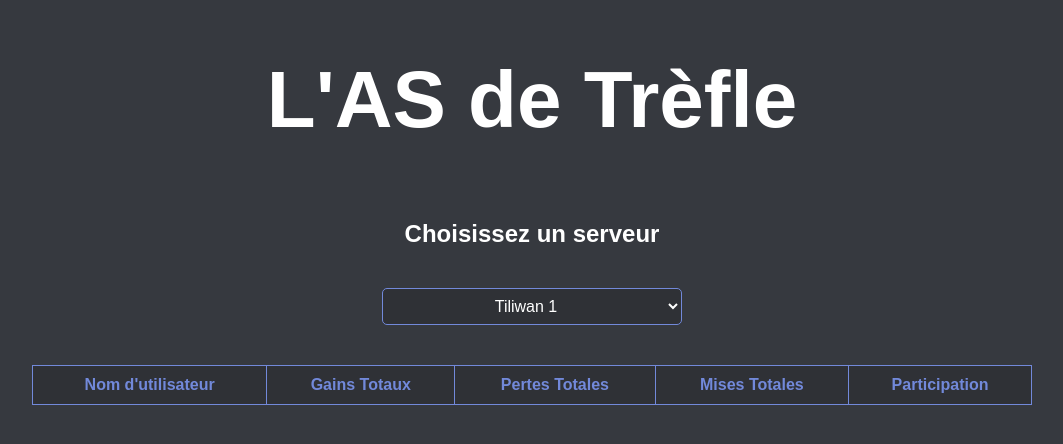
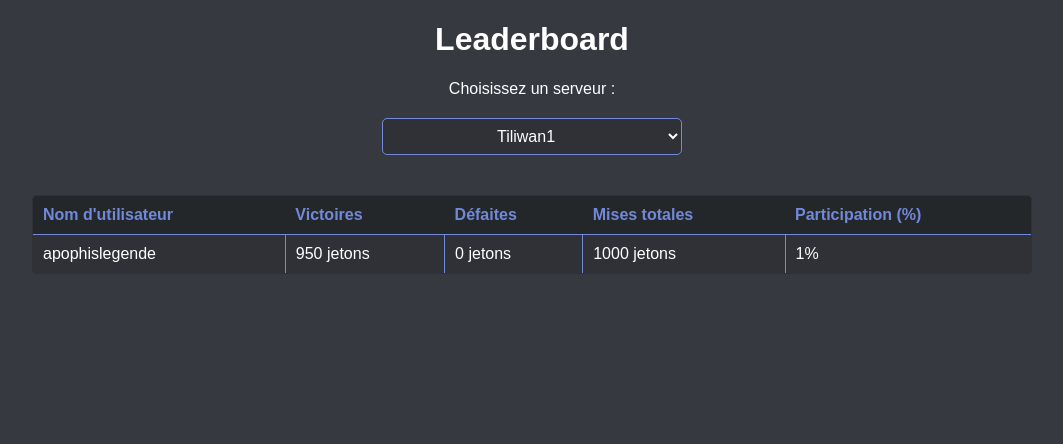
Before and after one commit to Apophis-Legende/leaderboard, a Flask app: page / in a window 1280 px wide. Shown: the top 444 px of the page, without its empty margins (108-1171 px from the left). Run offline with Flask 3, Linux system fonts and the light colour scheme; lists and menus that the app fills with data are empty.

Commit message:
Automatic commit before Assistant edits

```diff
--- /dev/null
+++ b/data.json
@@ -0,0 +1,3 @@
+{
+    "nouveau": "contenu"
+}
--- a/main.py
+++ b/main.py
@@ -4,7 +4,8 @@ from flask import Flask, render_template, jsonify, request
 import threading
 import os
 import json
-from logique import process_giveaway_data, load_json
+import requests
+from logique import process_giveaway_data,load_json
 from data_manager import load_json, save_json, extract_user_data
 from discord.ui import View, Select
 
@@ -24,25 +25,35 @@ def load_json(filename, default_data=None):
         with open(filename, "r", encoding="utf-8") as file:
             return json.load(file)
     return default_data or {}
+@app.route('/')
 
-@app.route('/')
 def index():
     """Route pour afficher la page HTML."""
     return render_template('index.html')
 
 @app.route('/api/leaderboard', methods=["GET"])
 def get_leaderboard():
-    """API pour fournir les données JSON à la page."""
-    server = request.args.get('server', 'T1')  # Valeur par défaut T1
-    server_filename = f"{server}.json"  # Par exemple, T1.json, T2.json, O1.json, etc.
+    server_file_mapping = {
+        "Tiliwan1": "T1.json",
+        "Tiliwan2": "T2.json",
+        "Oshimo": "O1.json",
+        "Herdegrize": "H1.json",
+        "Euro": "E1.json"
+    }
+    server = request.args.get('server', 'Tiliwan1')  # Nom du serveur par défaut
+    server_filename = server_file_mapping.get(server)  # Obtenir le nom du fichier correspondant
+
+    if not server_filename:
+        return jsonify({"error": f"Serveur inconnu : {server}"}), 404
+
     try:
-        # Charger les données depuis le fichier JSON du serveur
         data = load_json(server_filename, default_data={})
         if not data:
             raise ValueError(f"Les données du fichier '{server_filename}' sont vides ou mal formatées.")
-        return jsonify(data)  # Renvoyer les données JSON
+        return jsonify(data)
     except Exception as e:
         return jsonify({"error": f"Une erreur est survenue : {e}"}), 500
+
 
 def run_flask():
     # Assurez-vous que Flask écoute sur 0.0.0.0 pour permettre l'accès externe
@@ -56,7 +67,8 @@ user_data = extract_user_data(data)
 for user in user_data:
     print(user)
 
-# ID du bot cible
+
+# ID du bot cible que vous souhaitez suivre (par exemple, le bot de giveaway)
 TARGET_BOT_ID = 294882584201003009  # ID du GiveawayBot
 
 class ServerSelect(View):
@@ -75,9 +87,19 @@ class ServerSelect(View):
             ]
         ))
 
-    async def interaction_check(self, interaction: discord.Interaction):
-        server_value = interaction.data['values'][0]  # Récupérer la valeur (le fichier JSON associé)
-        await self.update_page(interaction, server_value)
+    async def process_and_save_data(new_data):
+        """Traite et sauvegarde les données reçues dans un fichier JSON local."""
+        try:
+            # Charger les données existantes
+            existing_data = load_json("data.json", default_data={})
+            # Mettre à jour les données
+            existing_data.update(new_data)
+            # Sauvegarder les données mises à jour
+            save_json("data.json", existing_data)
+            print("✅ Données mises à jour dans data.json.")
+        except Exception as e:
+            print(f"❌ Une erreur s'est produite lors du traitement des données : {e}")
+
 
     async def update_page(self, interaction, server_value):
         """Commande pour traiter et mettre à jour les données du serveur sélectionné."""
@@ -90,6 +112,15 @@ class ServerSelect(View):
 
             if not raw_data:
                 raise ValueError(f"Les données du fichier '{server_filename}' sont vides ou mal formatées.")
+
+            print(f"Données chargées pour {server_filename}: ", raw_data)  # Afficher les données pour debug
+
+            # Si vous ne voulez pas utiliser 'process_giveaway_data', vous pouvez simplement mettre à jour le fichier
+            # Si vous souhaitez seulement mettre à jour certaines données ou les afficher, faites-le ici
+            # Si vous voulez mettre à jour les fichiers JSON directement, vous pouvez aussi ajouter une logique de sauvegarde ici.
+
+            # Exemple : Mettez à jour ou sauvegardez les données sans utiliser 'giveaway'
+            save_json(server_filename, raw_data)
 
             # Envoi de la confirmation
             await interaction.response.send_message(f"🔄 Données du serveur {server_value} mises à jour avec succès ! Rechargez la page pour voir les modifications.", ephemeral=True)
@@ -106,6 +137,35 @@ async def update_page(interaction: discord.Interaction):
     """Commande pour traiter et mettre à jour les données du serveur sélectionné."""
     view = ServerSelect()  # Crée l'interface de sélection
     await interaction.response.send_message("Choisissez un serveur pour mettre à jour les données : ", view=view)
+
+# Cette partie sera appelée une fois que l'utilisateur choisit un serveur
+async def update_page(interaction, server_value):
+    """Traiter et mettre à jour les données du serveur sélectionné."""
+    try:
+        # Le fichier JSON à charger correspond à la valeur sélectionnée par l'utilisateur
+        server_filename = f"{server_value}.json"  # Ex: T1.json, T2.json, etc.
+
+        # Charger les données depuis le fichier JSON du serveur
+        raw_data = load_json(server_filename, default_data={})
+
+        if not raw_data:
+            raise ValueError(f"Les données du fichier '{server_filename}' sont vides ou mal formatées.")
+
+        print(f"Données chargées pour {server_filename}: ", raw_data)  # Afficher les données pour debug
+
+        # Vous pouvez ici manipuler ou mettre à jour les données si nécessaire
+        save_json(server_filename, raw_data)
+
+        # Envoi de la confirmation
+        await interaction.response.send_message(f"🔄 Données du serveur {server_value} mises à jour avec succès ! Rechargez la page pour voir les modifications.", ephemeral=True)
+
+    except ValueError as e:
+        # Cas spécifique pour les erreurs de format de données
+        await interaction.response.send_message(f"❌ Erreur de format des données : {str(e)}", ephemeral=True)
+    except Exception as e:
+        # Attraper toutes les autres erreurs et les afficher
+        await interaction.response.send_message(f"❌ Une erreur est survenue : {str(e)}", ephemeral=True)
+
 
 @bot.event
 async def on_ready():
@@ -159,9 +219,36 @@ async def retrieve_previous_message_with_summary(channel):
                         await download_json_from_summary(button.url, channel)
                         return
 
-# Lancer le bot Discord
+async def download_json_from_summary(url, channel):
+    print(f"🌐 Téléchargement du JSON depuis : {url}")
+    api_url = url.replace("https://giveawaybot.party/summary#", "https://summary-api.giveawaybot.party/?")
+
+    try:
+        response = requests.get(api_url)
+        response.raise_for_status()
+        raw_data = response.json()
+
+        print(f"✅ JSON brut récupéré avec succès : {raw_data}")
+
+        # Appeler le traitement des données
+        process_giveaway_data(raw_data)
+
+        await channel.send(f"🎉 Leaderboard mis à jour automatiquement !")
+        print(f"✅ Leaderboard mis à jour.")
+    except Exception as e:
+        print(f"❌ Erreur lors du traitement : {e}")
+        await channel.send(f"⚠️ Une erreur est survenue : {str(e)}")
+
+@bot.event
+async def on_ready():
+    await bot.tree.sync()
+    print(f"✅ Commandes Slash synchronisées. Connecté en tant que {bot.user}.")
+    print(f"📋 Commandes enregistrées : {[cmd.name for cmd in bot.tree.get_commands()]}")
+
+
+# Démarrer le bot Discord
 def run_bot():
-    bot.run(os.getenv("DISCORD_TOKEN"))
+    bot.run(os.getenv("TOKEN"))
 
 # Exécuter Flask et Discord en parallèle
 if __name__ == "__main__":
--- a/static/styles.css
+++ b/static/styles.css
@@ -46,26 +46,40 @@ select {
 
 /* Style du tableau */
 table {
-    width: 100%;
+    width: 90%;
     border-collapse: collapse;
     margin-top: 20px;
     background-color: #2f3136; /* Fond sombre pour le tableau */
     max-width: 1000px;
     border-radius: 5px; /* Coins arrondis pour le tableau */
+    border: 1px solid #7289da; /* Bordure bleue */
+    color: white; /* Texte blanc */
+    overflow: hidden; /* Assure que les coins arrondis fonctionnent */
 }
 
-th, td {
+/* En-têtes de tableau */
+th {
+    background-color: #23272a; /* Couleur légèrement plus sombre pour l'en-tête */
+    color: #7289da; /* Texte en bleu pour l'en-tête */
+    padding: 10px;
+    text-align: left;
+}
+
+/* Cellules de tableau */
+td {
     padding: 10px;
     border: 1px solid #7289da; /* Bordure bleue pour les cellules */
 }
 
-th {
-    background-color: #2f3136; /* Fond sombre pour les en-têtes */
-    color: #7289da; /* Couleur du texte en bleu pour les en-têtes */
+/* Alternance des lignes */
+tr:nth-child(even) {
+    background-color: #3a3f47; /* Fond plus clair pour les lignes paires */
 }
 
-tr:nth-child(even) {
-    background-color: #3a3f47; /* Fond plus clair pour les lignes paires */
+tr:hover {
+    background-color: #434b52; /* Surbrillance au survol */
+    cursor: pointer; /* Change le curseur au survol */
+    transition: background-color 0.3s ease; /* Animation fluide */
 }
 
 /* Media Queries pour la réactivité */
@@ -76,7 +90,7 @@ tr:nth-child(even) {
     }
 
     table {
-        width: 90%;
+        font-size: 14px;
     }
 
     select {
@@ -90,11 +104,12 @@ tr:nth-child(even) {
         font-size: 1.5em;
     }
 
+    table {
+        width: 100%;
+        font-size: 12px;
+    }
+
     select {
         width: 100%;
     }
-
-    table {
-        width: 100%;
-    }
 }
--- a/templates/index.html
+++ b/templates/index.html
@@ -1,63 +1,46 @@
 <!DOCTYPE html>
-<html lang="fr">
+<html lang="en">
 <head>
     <meta charset="UTF-8">
     <meta name="viewport" content="width=device-width, initial-scale=1.0">
-    <title>Leaderboard - Serveur</title>
-
-    <!-- Utilisez url_for pour lier le fichier CSS -->
-    <link rel="stylesheet" href="{{ url_for('static', filename='styles.css') }}">
-
-    <!-- Inclure jQuery -->
-    <script src="https://code.jquery.com/jquery-3.6.0.min.js"></script>
+    <title>Leaderboard</title>
+    <link rel="stylesheet" href="/static/styles.css">
 </head>
 <body>
-    <!-- Bannière avec texte -->
-    <header>
-        <div id="banner">
-            <h1>L'AS de Trèfle</h1>
-        </div>
-    </header>
-
-    <!-- Menu déroulant -->
-    <h2>Choisissez un serveur</h2>
+    <h1>Leaderboard</h1>
+    <label for="server-select">Choisissez un serveur :</label>
     <select id="server-select">
-        <option value="Tiliwan1">Tiliwan 1</option>
-        <option value="Tiliwan2">Tiliwan 2</option>
+        <option value="Tiliwan1">Tiliwan1</option>
+        <option value="Tiliwan2">Tiliwan2</option>
         <option value="Oshimo">Oshimo</option>
         <option value="Herdegrize">Herdegrize</option>
         <option value="Euro">Euro</option>
     </select>
 
-    <!-- Tableau pour afficher les données -->
-    <table id="leaderboard">
+    <table>
         <thead>
             <tr>
                 <th>Nom d'utilisateur</th>
-                <th>Gains Totaux</th>
-                <th>Pertes Totales</th>
-                <th>Mises Totales</th>
-                <th>Participation</th>
+                <th>Victoires</th>
+                <th>Défaites</th>
+                <th>Mises totales</th>
+                <th>Participation (%)</th>
             </tr>
         </thead>
         <tbody id="leaderboard-body">
-            <!-- Les lignes de données seront insérées ici par JavaScript -->
+            <tr>
+                <td colspan="5">Chargement...</td>
+            </tr>
         </tbody>
     </table>
 
-    <!-- Utilisez url_for pour lier le fichier JavaScript -->
-    <script src="{{ url_for('static', filename='script.js') }}"></script>
-</body>
-</html>
-
+    <script src="https://code.jquery.com/jquery-3.6.0.min.js"></script>
     <script>
-    // Fonction pour charger les données du leaderboard via AJAX
         function loadLeaderboardData(server) {
             $.get(`/api/leaderboard?server=${server}`, function(data) {
                 const tbody = $('#leaderboard-body');
-            tbody.empty(); // Vider le tableau existant
+                tbody.empty();
 
-            // Vérifie si des données existent avant de les afficher
                 if (data && data.utilisateurs) {
                     for (const userId in data.utilisateurs) {
                         const user = data.utilisateurs[userId];
@@ -66,25 +49,25 @@
                             <td>${user.total_wins}</td>
                             <td>${user.total_losses}</td>
                             <td>${user.total_bets}</td>
-                        <td>${user.participation}</td>
+                            <td>${user.participation}%</td>
                         </tr>`;
                         tbody.append(row);
                     }
                 } else {
-                const row = `<tr><td colspan="5">Aucune donnée disponible</td></tr>`;
-                tbody.append(row);
+                    tbody.append(`<tr><td colspan="5">Aucune donnée disponible</td></tr>`);
                 }
             }).fail(function() {
                 alert('Erreur lors de la récupération des données.');
             });
         }
 
-    // Lorsque l'utilisateur choisit un serveur
         $('#server-select').on('change', function() {
             const selectedServer = $(this).val();
-        loadLeaderboardData(selectedServer);  // Charger les données du serveur sélectionné
+            loadLeaderboardData(selectedServer);
         });
 
         // Charger les données du serveur par défaut au démarrage
         loadLeaderboardData('Tiliwan1');
     </script>
+</body>
+</html>
```
Also changed, not shown: E1.json (added, +38 -0 lines), O1.json (added, +31 -0 lines), 1 other file. Lines whose indentation alone changed are shown as unchanged.
